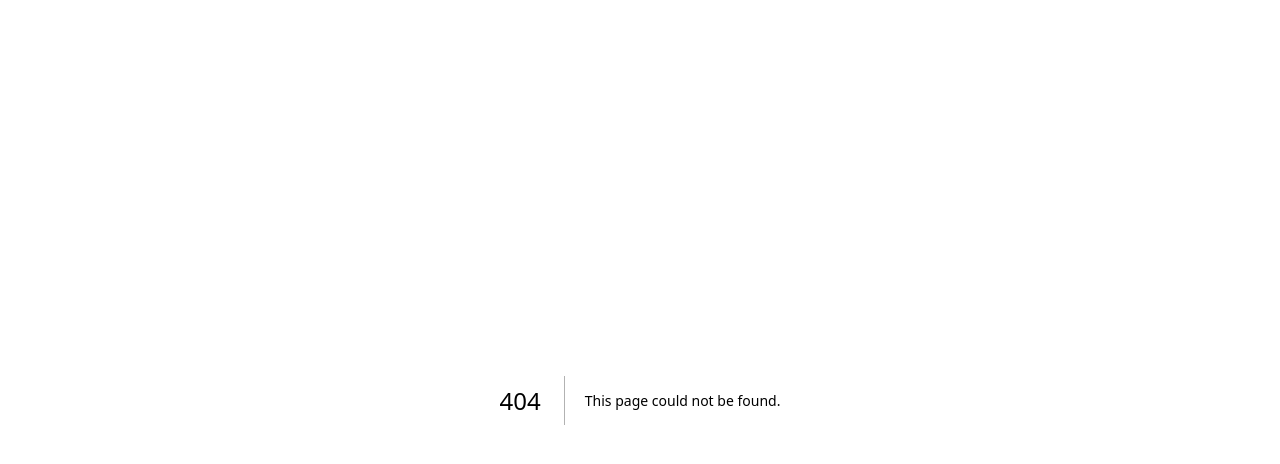
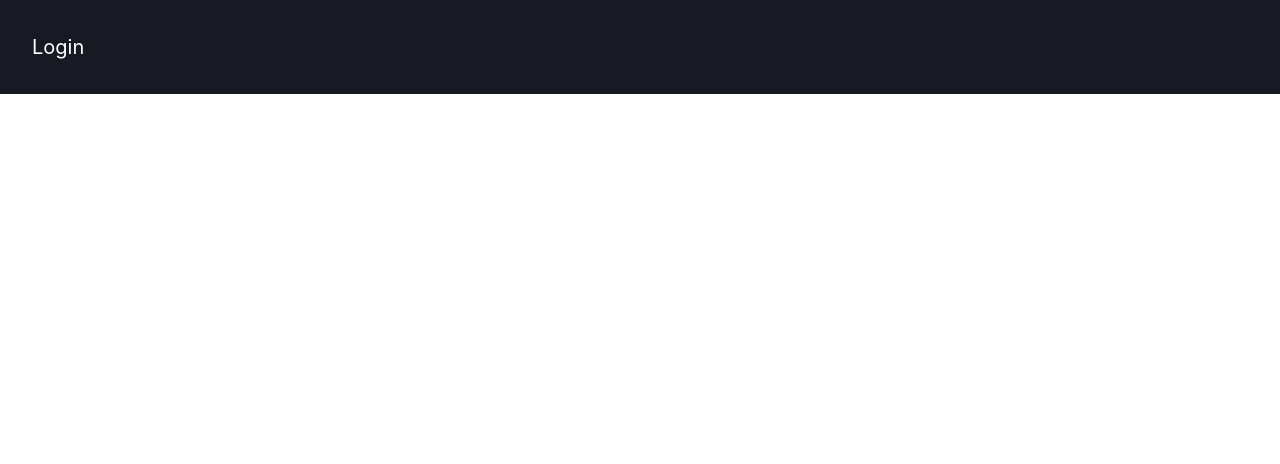
Before and after one commit to arthurtomasi23/semesterProject-CarFix, a Next.js app in the folder car-fix/: page /test in a window 1280 px wide. Before the commit this address had no page. Shown: the top 464 px of the page. Built offline with nearby package versions, Linux system fonts and the light colour scheme.

Commit message:
chakra import mistakes fixed

```diff
--- a/car-fix/src/components/StepByStep.jsx
+++ b/car-fix/src/components/Stepbytest.jsx
@@ -1,8 +1,8 @@
 import React from 'react'
-import { Box, Image, Badge, Array, StarIcon } from '@chakra-ui/react'
+import { Box, Image, Badge} from '@chakra-ui/react'
 
 
-function StepByStep() {
+export default function Stepbytest() {
     const property = {
       imageUrl: 'https://bit.ly/2Z4KKcF',
       imageAlt: 'Rear view of modern home with pool',
@@ -53,14 +53,6 @@ function StepByStep() {
           </Box>
 
           <Box display='flex' mt='2' alignItems='center'>
-            {Array(5)
-              .fill('')
-              .map((_, i) => (
-                <StarIcon
-                  key={i}
-                  color={i < property.rating ? 'teal.500' : 'gray.300'}
-                />
-              ))}
             <Box as='span' ml='2' color='gray.600' fontSize='sm'>
               {property.reviewCount} reviews
             </Box>
--- a/car-fix/src/pages/_app.js
+++ b/car-fix/src/pages/_app.js
@@ -1,5 +1,14 @@
-import '@/styles/globals.css'
+import { ChakraProvider } from '@chakra-ui/react'
+import { Global, css } from '@emotion/react';
+import "@/styles/globals.css";
 
-export default function App({ Component, pageProps }) {
-  return <Component {...pageProps} />
+
+function MyApp({ Component, pageProps }) {
+  return (
+    <ChakraProvider>
+      <Component {...pageProps} />
+    </ChakraProvider>
+  )
 }
+
+export default MyApp;
--- a/car-fix/src/pages/stepbystepguide.js
+++ b/car-fix/src/pages/stepbystepguide.js
@@ -1,18 +1,16 @@
 import React from "react";
 import Sidebar from "../components/Sidebar";
-import StepByStep from "../components/StepByStep";
-import { ChakraProvider } from "@chakra-ui/react";
+import StepByStep from "../components/Stepbytest";
+
 
 const App = () => {
   return (
-    <ChakraProvider>
       <div className="flex">
         <Sidebar />
         <div className="flex-1">
           <StepByStep />
         </div>
       </div>
-    </ChakraProvider>
   );
 };
 
--- /dev/null
+++ b/car-fix/src/pages/test.js
@@ -0,0 +1,17 @@
+import React from "react";
+import { Text, Flex } from "@chakra-ui/react";
+
+export default function test() {
+  return (
+    <Flex
+      as="nav"
+      align="center"
+      justify="space-between"
+      bg="gray.900"
+      color="white"
+      p="8"
+    >
+      <Text fontSize="xl">Login</Text>
+    </Flex>
+  );
+}
```
